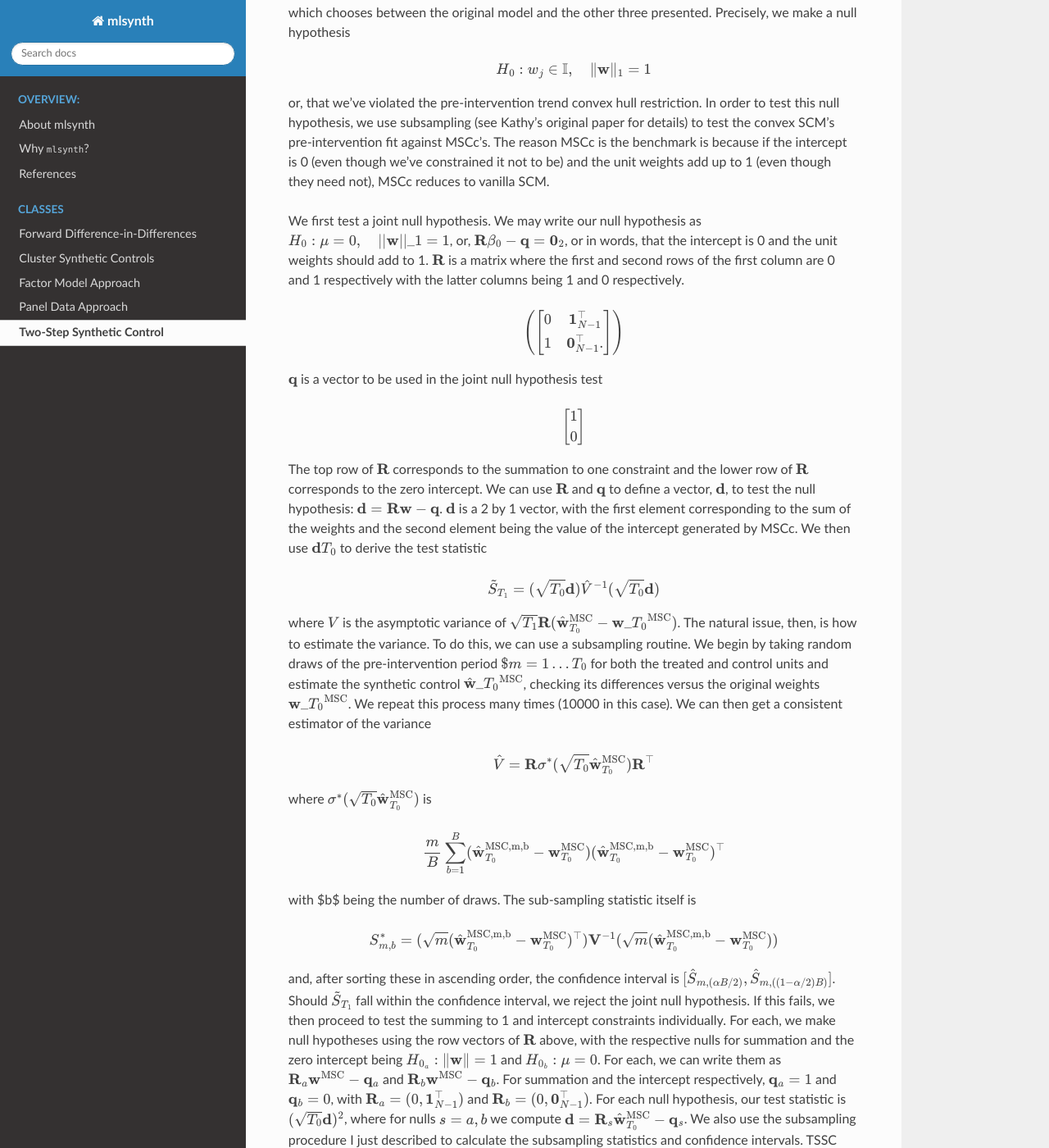
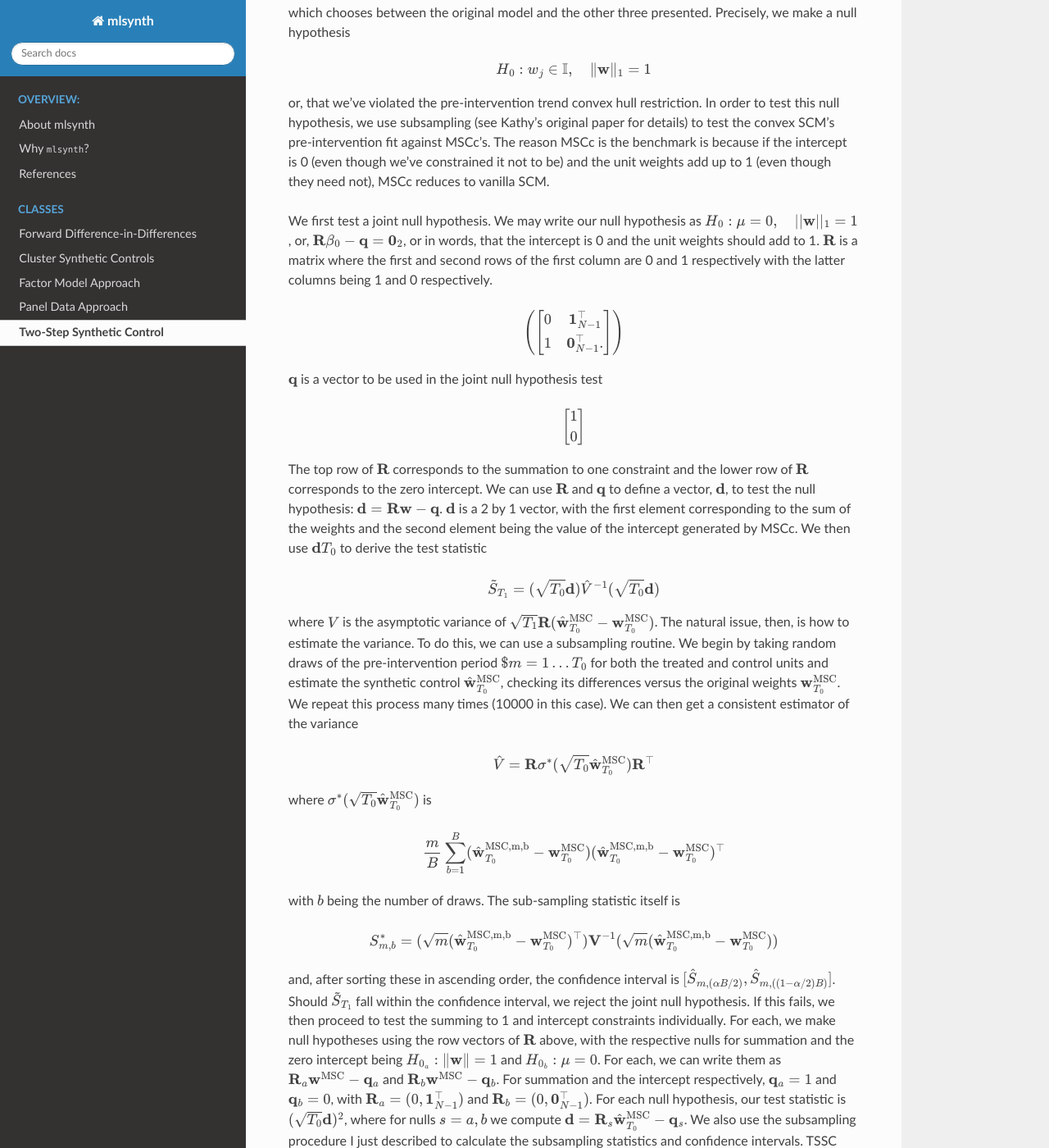
Before and after one commit to jgreathouse9/mlsynth, a Sphinx documentation site: the page built from docs/tssc.rst, in a window 1280 px wide and 1400 px high, scrolled down 2752 px. Shown: the whole window at 82% size. Built offline with Sphinx 7.4.7 and the Read the Docs theme 3.1.0, drawn with Linux system fonts in a browser that asks for light colours; pages that are not in the unit, such as notebooks, are missing from menus; some of the changed text lies outside the part shown.

```diff
--- a/docs/tssc.rst
+++ b/docs/tssc.rst
@@ -86,7 +86,7 @@ The point of TSSC is to first test the viability of the parallel pre-trends assu
 
 or, that we've violated the pre-intervention trend convex hull restriction. In order to test this null hypothesis, we use subsampling (see Kathy's original paper for details) to test the convex SCM's pre-intervention fit against MSCc's. The reason MSCc is the benchmark is because if the intercept is 0 (even though we've constrained it not to be) and the unit weights add up to 1 (even though they need not), MSCc reduces to vanilla SCM.
 
-We first test a joint null hypothesis. We may write our null hypothesis as :math:`H_0 : \mu = 0, \quad   {||\mathbf{w}||\_{1} = 1}`, or, :math:`\mathbf R\beta_0 - \mathbf q=\mathbf{0}_{2}`, or in words, that the intercept is 0 and the unit weights should add to 1. :math:`\mathbf R` is a matrix where the first and second rows of the first column are 0 and 1 respectively with the latter columns being 1 and 0 respectively.
+We first test a joint null hypothesis. We may write our null hypothesis as :math:`H_0 : \mu = 0, \quad   {||\mathbf{w}||_{1} = 1}`, or, :math:`\mathbf R\beta_0 - \mathbf q=\mathbf{0}_{2}`, or in words, that the intercept is 0 and the unit weights should add to 1. :math:`\mathbf R` is a matrix where the first and second rows of the first column are 0 and 1 respectively with the latter columns being 1 and 0 respectively.
 
 .. math::
 
@@ -112,7 +112,7 @@ The top row of :math:`\mathbf{R}` corresponds to the summation to one constraint
 
     \tilde{S}_{T_1}= (\sqrt{T_0}\mathbf{d} )\hat{V}^{-1} (\sqrt{T_0}\mathbf{d})
 
-where :math:`V` is the asymptotic variance of :math:`\sqrt{T_1}\mathbf{R}(\hat{\mathbf{w}}_{T_0}^{\text{MSC}}-\mathbf{w}\_{T_0}^{\text{MSC}})`. The natural issue, then, is how to estimate the variance. To do this, we can use a subsampling routine. We begin by taking random draws of the pre-intervention period :math:`$m=1 \ldots T_0` for both the treated and control units and estimate the synthetic control :math:`\hat{\mathbf{w}}\_{T_0}^{\text{MSC}}`, checking its differences versus the original weights :math:`\mathbf{w}\_{T_0}^{\text{MSC}}`. We repeat this process many times (10000 in this case). We can then get a consistent estimator of the variance
+where :math:`V` is the asymptotic variance of :math:`\sqrt{T_1}\mathbf{R}(\hat{\mathbf{w}}_{T_0}^{\text{MSC}}-\mathbf{w}_{T_0}^{\text{MSC}})`. The natural issue, then, is how to estimate the variance. To do this, we can use a subsampling routine. We begin by taking random draws of the pre-intervention period :math:`$m=1 \ldots T_0` for both the treated and control units and estimate the synthetic control :math:`\hat{\mathbf{w}}_{T_0}^{\text{MSC}}`, checking its differences versus the original weights :math:`\mathbf{w}_{T_0}^{\text{MSC}}`. We repeat this process many times (10000 in this case). We can then get a consistent estimator of the variance
 
 .. math::
 
@@ -124,7 +124,7 @@ where :math:`\sigma^{\ast}(\sqrt{T_0}\hat{\mathbf{w}}_{T_0}^{\text{MSC}})` is
 
     \frac{m}{B} \sum_{b=1}^{B}(\hat{\mathbf{w}}_{T_0}^{\text{MSC,m,b}}-\mathbf{w}_{T_0}^{\text{MSC}})(\hat{\mathbf{w}}_{T_0}^{\text{MSC,m,b}}-\mathbf{w}_{T_0}^{\text{MSC}})^{\top}
 
-with $b$ being the number of draws. The sub-sampling statistic itself is
+with :math:`b` being the number of draws. The sub-sampling statistic itself is
 
 .. math::
 
```
Also changed, not shown: other parts of docs/tssc.rst (+1 -1 lines).
